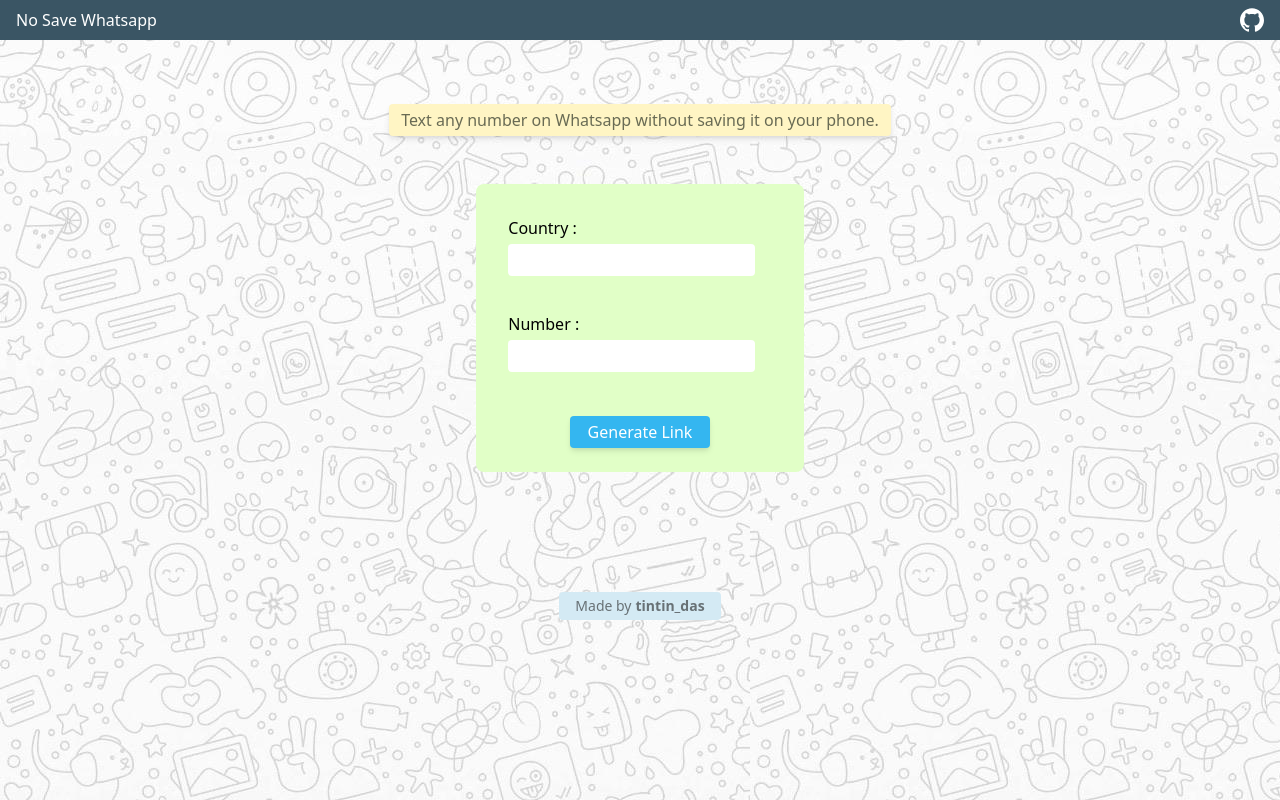
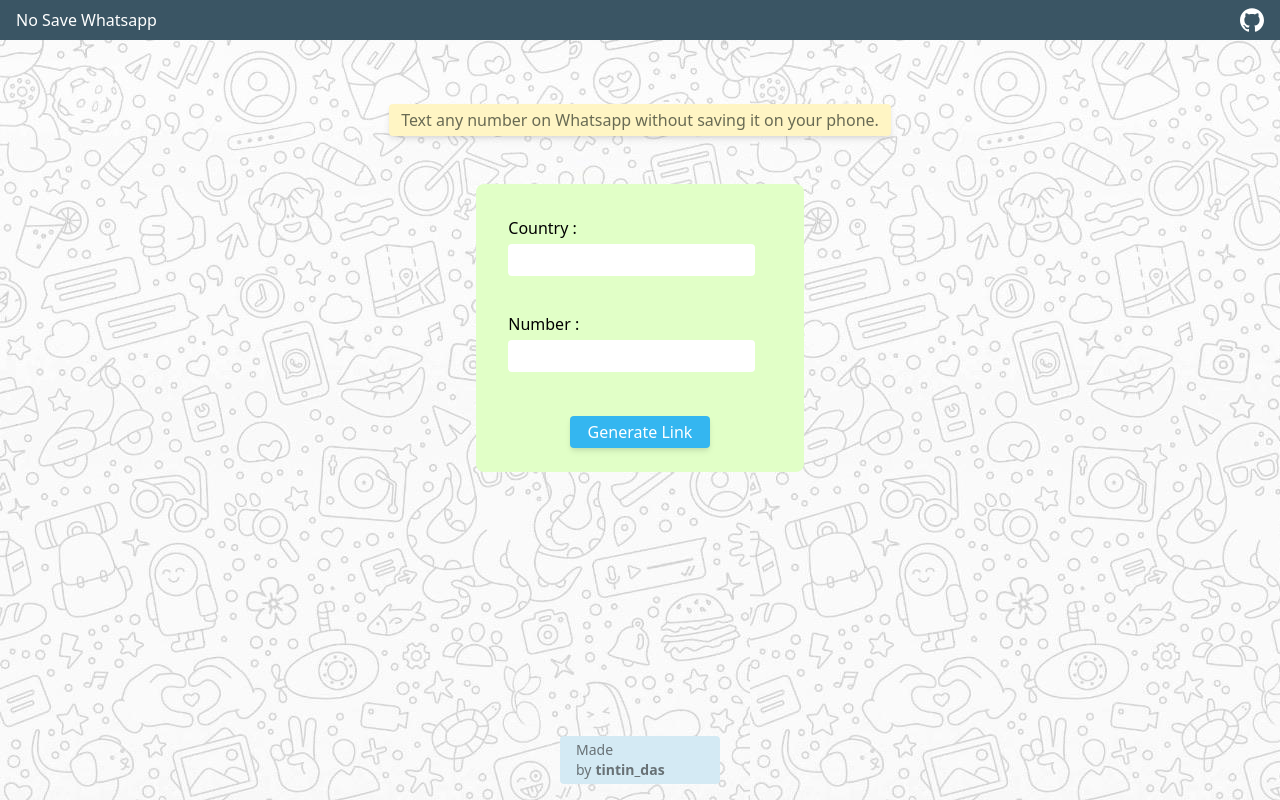
Before and after one commit to tintindas/nosave-wa, a Next.js app: page / in a window 1280 px wide. Built offline with nearby package versions, Linux system fonts and the light colour scheme.

Commit message:
style changes

```diff
--- a/components/Container.tsx
+++ b/components/Container.tsx
@@ -1,5 +1,4 @@
 import { useState } from 'react'
-import Footer from './Footer'
 import NumberForm from './NumberForm'
 const Container = () => {
 	const [link, setLink] = useState('')
@@ -27,8 +26,6 @@ const Container = () => {
 					Start Chatting
 				</a>
 			</p>
-
-			<Footer />
 		</div>
 	)
 }
--- a/components/Footer.tsx
+++ b/components/Footer.tsx
@@ -1,7 +1,7 @@
 const Footer = () => {
 	return (
 		<footer
-			className='text-sm rounded p-1 px-4'
+			className='text-sm rounded p-1 px-4 w-40 self-center mt-auto mb-16 md:mb-4'
 			style={{ backgroundColor: '#d4eaf4', color: '#687175' }}
 		>
 			Made by
--- a/components/Layout.tsx
+++ b/components/Layout.tsx
@@ -1,10 +1,16 @@
 import Head from 'next/head'
 import Container from './Container'
 import Navbar from './Navbar'
+import Footer from './Footer'
 
 const Layout = () => {
 	return (
-		<div>
+		<main
+			style={{
+				backgroundImage: 'url("/wa-background.jpg")'
+			}}
+			className='h-screen flex flex-col'
+		>
 			<Head>
 				<title>No Save WA</title>
 				<meta name='description' content='NextJS and Tailwind Starter' />
@@ -28,19 +34,12 @@ const Layout = () => {
 				<link rel='manifest' href='/site.webmanifest' />
 			</Head>
 
-			<div
-				style={{
-					backgroundImage: 'url("/wa-background.jpg")'
-				}}
-				className='h-screen'
-			>
-				<Navbar />
+			<Navbar />
 
-				<main>
-					<Container />
-				</main>
-			</div>
-		</div>
+			<Container />
+
+			<Footer />
+		</main>
 	)
 }
 
--- a/components/Navbar.tsx
+++ b/components/Navbar.tsx
@@ -2,7 +2,7 @@ const Navbar = () => {
 	return (
 		<nav
 			style={{ backgroundColor: '#3a5564' }}
-			className='h-10 flex items-center'
+			className='h-10 flex items-center self-start w-screen'
 		>
 			<p className='text-white ml-4'>No Save Whatsapp</p>
 
```
